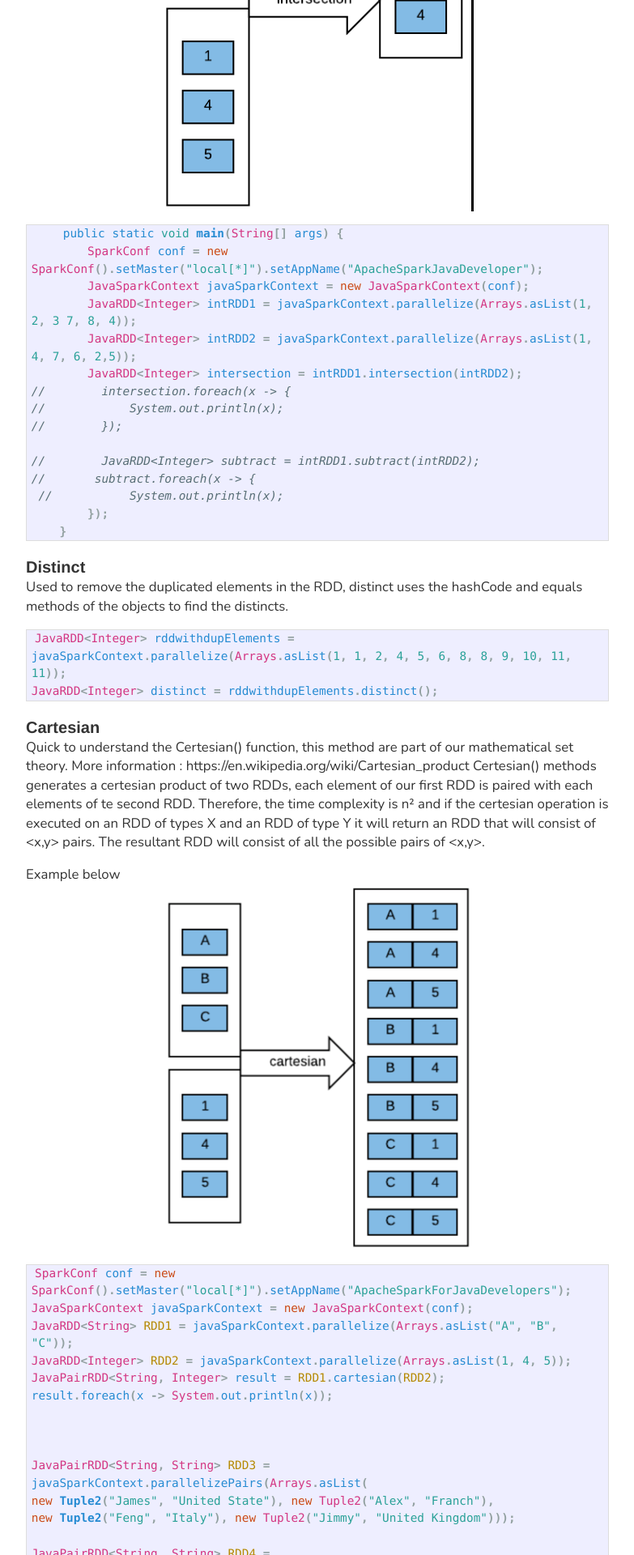
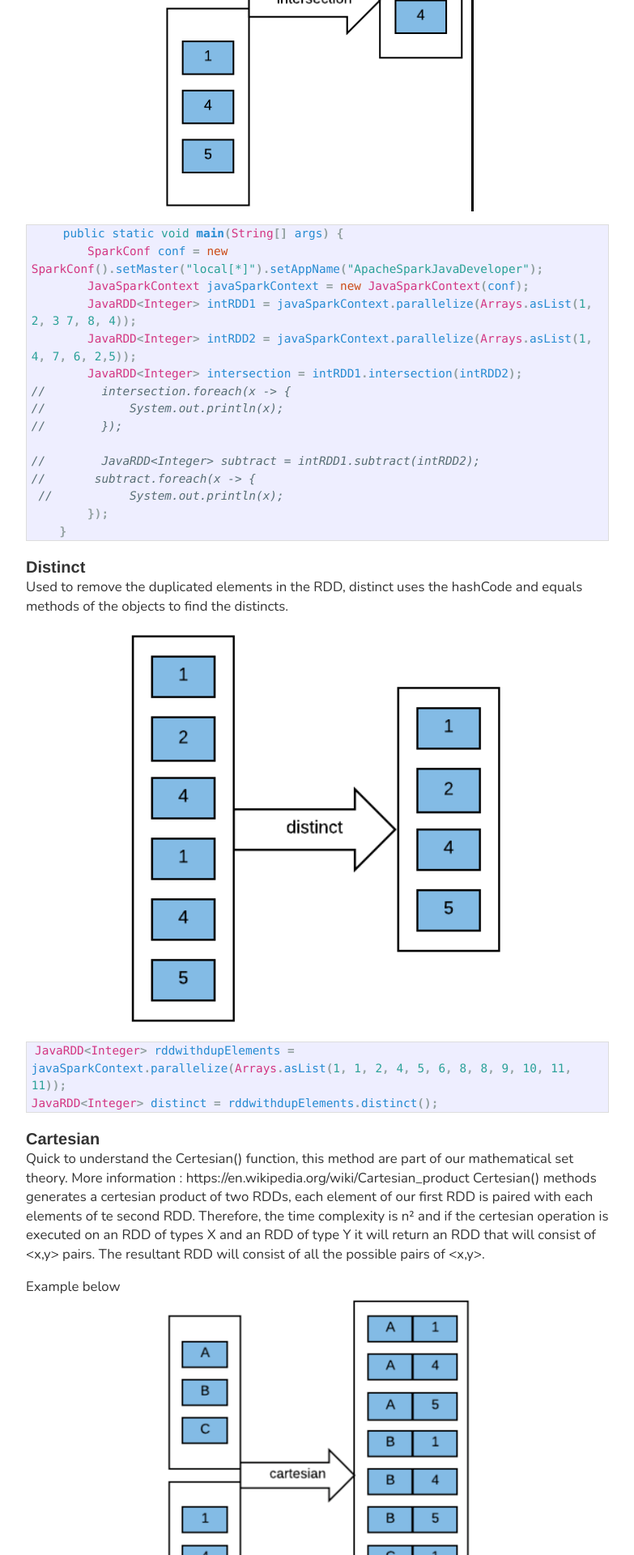
Before and after one commit to SharpLu/Blog, a Jekyll site: the page built from _posts/2016-07-10-java-8-for-apache-spark-examples.md, in a window 1280 px wide. Shown: the part 4480-6400 px from the top of the page at 81% size, without its empty margins (248-1031 px from the left). Built offline with Jekyll 4.4.1, drawn with Linux system fonts in a browser that asks for light colours.

Commit message:
Update 2016-07-10-java-8-for-apache-spark-examples.md

````diff
--- a/_posts/2016-07-10-java-8-for-apache-spark-examples.md
+++ b/_posts/2016-07-10-java-8-for-apache-spark-examples.md
@@ -121,8 +121,7 @@ Example below.
 
 Used to remove the duplicated elements in the RDD, distinct uses the hashCode and equals methods of the objects to find the distincts.
 
-
-
+![](http://feng.io/static/spark_examples/08.png)
 ```java
 JavaRDD<Integer> rddwithdupElements = javaSparkContext.parallelize(Arrays.asList(1, 1, 2, 4, 5, 6, 8, 8, 9, 10, 11, 11));
 JavaRDD<Integer> distinct = rddwithdupElements.distinct();
@@ -162,7 +161,7 @@ System.out.println(x));
 
 groupByKey() function only works with PairRDD, if your previous RDD is not pair then it doesnt work. It used to group all the values that are related to the keys. It helps the transform a pairRDD consists of <key,value> pairs to pairRDD of <key, Iterable<value>> pairs. The below example, it execute the groupByKey operations on pairRDD generated in the mapToPair() function.
 
-![](http://feng.io/static/spark_examples/09.png)
+![](http://feng.io/static/spark_examples/10.png)
 
 ```java
 
````
